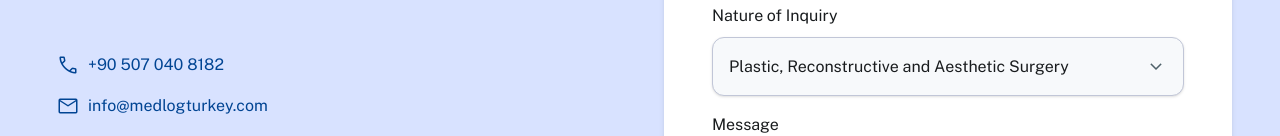
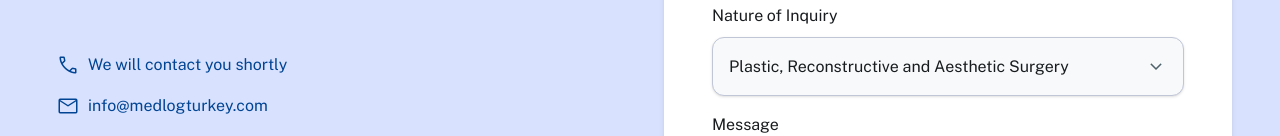
Before and after one commit to BilalERSAN/medlog-web, a Next.js app: page / in a window 1280 px wide. Shown: the part 3616-3752 px from the top of the page. Built offline with nearby package versions, Linux system fonts and the light colour scheme.

Commit message:
form güncellemesi

```diff
--- a/src/components/ProfessionalGuidance.tsx
+++ b/src/components/ProfessionalGuidance.tsx
@@ -62,7 +62,9 @@ export default function ProfessionalGuidance() {
           <div className="space-y-4">
             <div className="flex items-center space-x-4 text-on-primary-fixed-variant">
               <span className="material-symbols-outlined mx-2">call</span>
-              <span className="font-body-md" dir="ltr">+90 507 040 8182</span>
+              <span className="font-body-md">
+                {t({ en: "We will contact you shortly", ar: "سنتواصل معك في أقرب وقت" })}
+              </span>
             </div>
             <div className="flex items-center space-x-4 text-on-primary-fixed-variant">
               <span className="material-symbols-outlined mx-2">mail</span>
```
